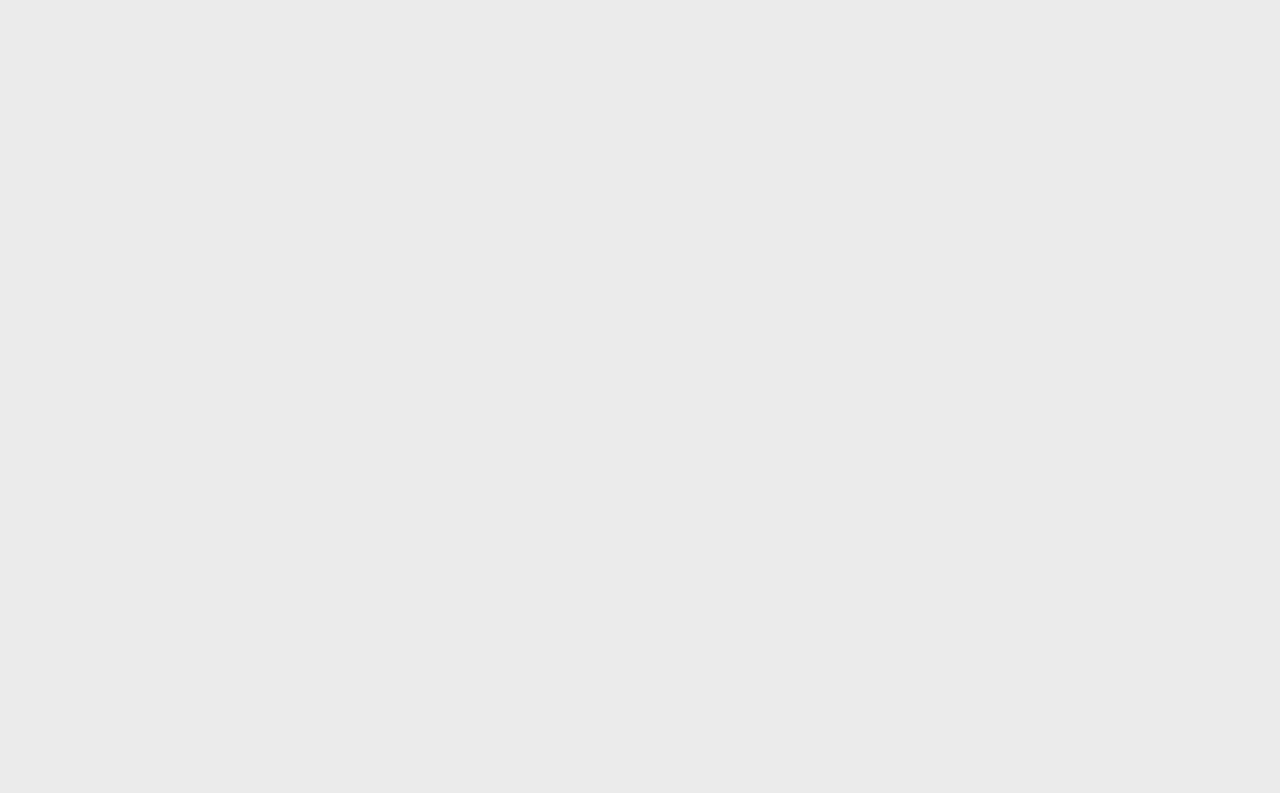
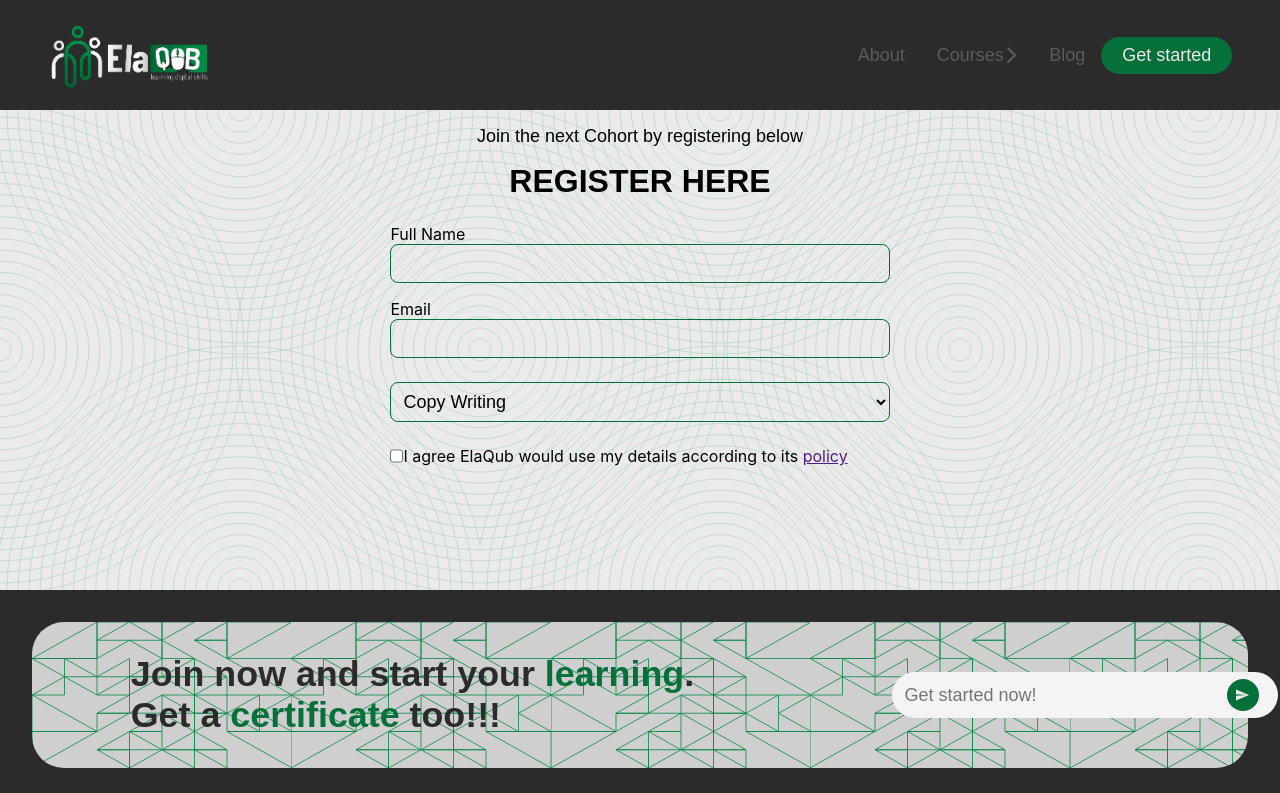
Before and after one commit to ELAQUB/ELAQUB, a React (Create React App) app: page /register in a window 1280 px wide. Before the commit this address had no page. Shown: the top 793 px of the page. Built offline with nearby package versions, Linux system fonts and the light colour scheme; a web font is replaced by a local one.

Commit message:
completed register page

```diff
--- a/src/App.js
+++ b/src/App.js
@@ -2,6 +2,7 @@ import './App.scss';
 import { BrowserRouter as Router, Routes, Route } from 'react-router-dom';
 import Landing from './pages/Landing';
 import About from './pages/About';
+import Register from './pages/Register';
 
 function App() {
   return (
@@ -12,6 +13,7 @@ function App() {
 
           <Route path='/' element={<Landing/>}/>
           <Route path='/about' element={<About/>}/>
+          <Route path='/register' element={<Register/>}/>
 
         </Routes>
       </Router>
--- a/src/components/Footer.js
+++ b/src/components/Footer.js
@@ -26,7 +26,7 @@ const Footer = () => {
 
                 <label>
                     <input type="email" name="email" id="email" placeholder="Get started now!" />
-                    <button type="submit"><img src={plane} alt={'foward key'} /></button>
+                    <Link to='/register'><button type="submit"><img src={plane} alt={'foward key'} /></button></Link>
                 </label>
         </div>
         <footer>
@@ -68,7 +68,7 @@ const Footer = () => {
         <hr />
 
         <div className="rights">
-            <p>Copyright @ 2022 ELAQUB. All rights reserved</p>
+            <p>Copyright @ 2023 ELAQUB. All rights reserved</p>
             <aside>
                 <a href="http://" target="_blank" rel="noopener noreferrer">Privacy Policy</a> &#x2022;
                 <a href="http://" target="_blank" rel="noopener noreferrer"> Terms of Service</a> &#x2022;
--- a/src/components/Navbar.js
+++ b/src/components/Navbar.js
@@ -7,6 +7,11 @@ import { Link } from 'react-router-dom'
 const Navbar = () => {
     const [open, setOpen] = useState(false);
     const [openMenu, setOpenMenu] = useState(false);
+    const [activeLink, setActiveLink] = useState(null);
+
+    const handleClick = link => {
+      setActiveLink(link);
+    };
 
     const navRef = useRef(null);
 
@@ -27,7 +32,7 @@ const Navbar = () => {
 
       <div className="nav">
         <nav>
-            <Link to='/about' className={`link`}>About</Link>
+            <Link to='/about' className={`link ${activeLink === '/about' ? 'active' : ''}`} onClick={() => handleClick('/about')}>About</Link>
             <Link className={`link`} onMouseEnter={handleMouseEnter} onMouseLeave={handleMouseLeave}>Courses <i class="fa-solid fa-chevron-right"></i></Link>
             {open && (
               <div className="navbar" ref={navRef} onMouseLeave={handleMouseLeave}>
@@ -39,7 +44,7 @@ const Navbar = () => {
             <Link to='' className={`link`}> Blog </Link>
         </nav>
 
-        <Link to='' className={`sign`}>Get started</Link>
+        <Link to='/register' className={`sign`}>Get started</Link>
       </div>
 
       {/* for mobile menu */}
@@ -58,7 +63,7 @@ const Navbar = () => {
                   )}
                 <Link to='' className={`link`}> Blog </Link>
 
-                <Link to='' className={`sign`}>Get started</Link>
+                <Link to='/register' className={`sign`}>Get started</Link>
               </nav>
             )
           }
--- a/src/pages/About.js
+++ b/src/pages/About.js
@@ -1,9 +1,11 @@
 import React from 'react'
+import Navbar from '../components/Navbar'
+import '../sass/About.scss'
 
 const About = () => {
   return (
-    <div>
-        About
+    <div className='about'>
+        <Navbar className={`nav`}/>
     </div>
   )
 }
--- /dev/null
+++ b/src/pages/Register.js
@@ -0,0 +1,47 @@
+import React from 'react'
+import Footer from '../components/Footer'
+import Navbar from '../components/Navbar'
+import '../sass/Register.scss'
+
+const Register = () => {
+  return (
+    <div className='register'>
+        <Navbar/>
+
+        <form action="">
+            <div className="top">
+                <p>Join the next Cohort by registering below</p>
+
+                <h1>REGISTER HERE</h1>
+            </div>
+
+            <label htmlFor="">
+                Full Name
+                <input type="text" name="name" id="name" />
+            </label>
+
+            <label htmlFor="">
+                Email
+                <input type="email" name="email" id="email" />
+            </label>
+
+            <select name="courses" id="" className='select'>
+                <option value="" disabled>---</option>
+                <option value="courses">Copy Writing</option>
+                <option value="courses">Graphic design</option>
+                <option value="courses">Web Development</option>
+            </select>
+
+            <label htmlFor="checkbox" name='check' id='check'>
+                <input type="checkbox" name="checkbox" id='checkbox'/>
+                <p>I agree ElaQub would use my details according to its <a href="">policy</a></p>
+            </label>
+        </form>
+
+        <Footer/>
+
+    </div>
+  )
+}
+
+export default Register
--- /dev/null
+++ b/src/sass/About.scss
@@ -0,0 +1,32 @@
+@import '../App.scss';
+
+.about{
+    header{
+        background: $misc-four;
+
+        .nav{
+            nav{
+
+                .link{
+
+                    &:hover{
+                        color: $misc-three;
+                    }
+
+                    .active{
+                        color: $misc-three;
+                    }
+                }
+
+                .navbar{
+                    .sib{
+
+                        &:hover{
+                            color: $misc-four;
+                        }
+                    }
+                }
+            }
+        }
+    }
+}
--- a/src/sass/Navbar.scss
+++ b/src/sass/Navbar.scss
@@ -30,6 +30,10 @@ header{
             padding: 0 1rem;
             display: flex;
             align-items: center;
+
+            .active{
+                color: $misc-three;
+            }
 
             &:hover{
                 color: $misc-four;
--- /dev/null
+++ b/src/sass/Register.scss
@@ -0,0 +1,163 @@
+@import '../App.scss';
+
+.register{
+    header{
+        background: $misc-four;
+
+        .nav{
+            nav{
+
+                .link{
+
+                    &:hover{
+                        color: $misc-three;
+                    }
+
+                    .active{
+                        color: $misc-three;
+                    }
+                }
+
+                .navbar{
+                    .sib{
+
+                        &:hover{
+                            color: $misc-four;
+                        }
+                    }
+                }
+            }
+        }
+    }
+
+    form{
+        position: relative;
+        width: $width;
+        height: calc(($height) * 0.6);
+        display: flex;
+        flex-direction: column;
+        align-items: center;
+        padding: 1rem;
+        background: url(../assets/images/rounds.svg);
+
+        .top{
+            width: $width;
+            text-align: center;
+            p{
+                font-size: $text-size;
+                font-family: $main-font;
+            }
+
+            h1{
+                font-family: $sub-font;
+                margin: 1rem 0;
+            }
+        }
+
+        label{
+            display: flex;
+            flex-direction: column;
+            width: calc(($width) * 0.4);
+            margin: 0.5rem 0;
+
+            input{
+                padding: 0.5rem;
+                font-family: $main-font;
+                font-size: $text-size;
+                outline: none;
+                border: 0.02rem solid $accent-color;
+                border-radius: $small-border-radius;
+                background: transparent;
+                transform: transition all 0.5s ease-in-out;
+
+                &:focus{
+                    // box-shadow: 0.03rem 0.03rem 0.3rem $misc-two,
+                    //             -0.03rem -0.03rem 0.3rem $misc-three;
+                    border: 0.1rem solid $border-color;
+                }
+            }
+        }
+
+        select{
+            margin: 1rem 0;
+            width: calc(($width) * 0.4);
+            padding: 0.5rem;
+            font-family: $main-font;
+            font-size: $text-size;
+            outline: none;
+            border: 0.02rem solid $accent-color;
+            border-radius: $small-border-radius;
+            background: transparent;
+            transform: transition all 0.5s ease-in-out;
+
+            option{
+                border-radius: none;
+                background: $secondary-color;
+
+                &:focus{
+                    background: $accent-color;
+                }
+            }
+        }
+
+        #check{
+            width: calc(($width) * 0.4);
+            display: flex;
+            flex-direction: row;
+        }
+    }
+
+    .footer{
+        background: $misc-four;
+        color: $secondary-color;
+
+        .signup{
+
+            h2{
+                color: $misc-four;
+            }
+        }
+
+        footer{
+            .social{
+                .link{
+                    color: $misc-two;
+
+                    &:hover{
+                        color: $misc-three;
+                    }
+                }
+                .navbar{
+                    background: $misc-five;
+                }
+            }
+
+            .icon{
+                a{
+                    .circle{
+                        background: $misc-three;
+                    }
+                }
+            }
+        }
+    }
+}
+
+@media screen and (min-width: 200px) and (max-width: 768px) {
+    .register{
+        form{
+
+            label{
+                width: calc(($width) * 0.9);
+            }
+
+            #check{
+                width: calc(($width) * 0.9)
+            }
+
+            select{
+                width: calc(($width) * 0.9);
+            }
+        }
+    }
+}
```
